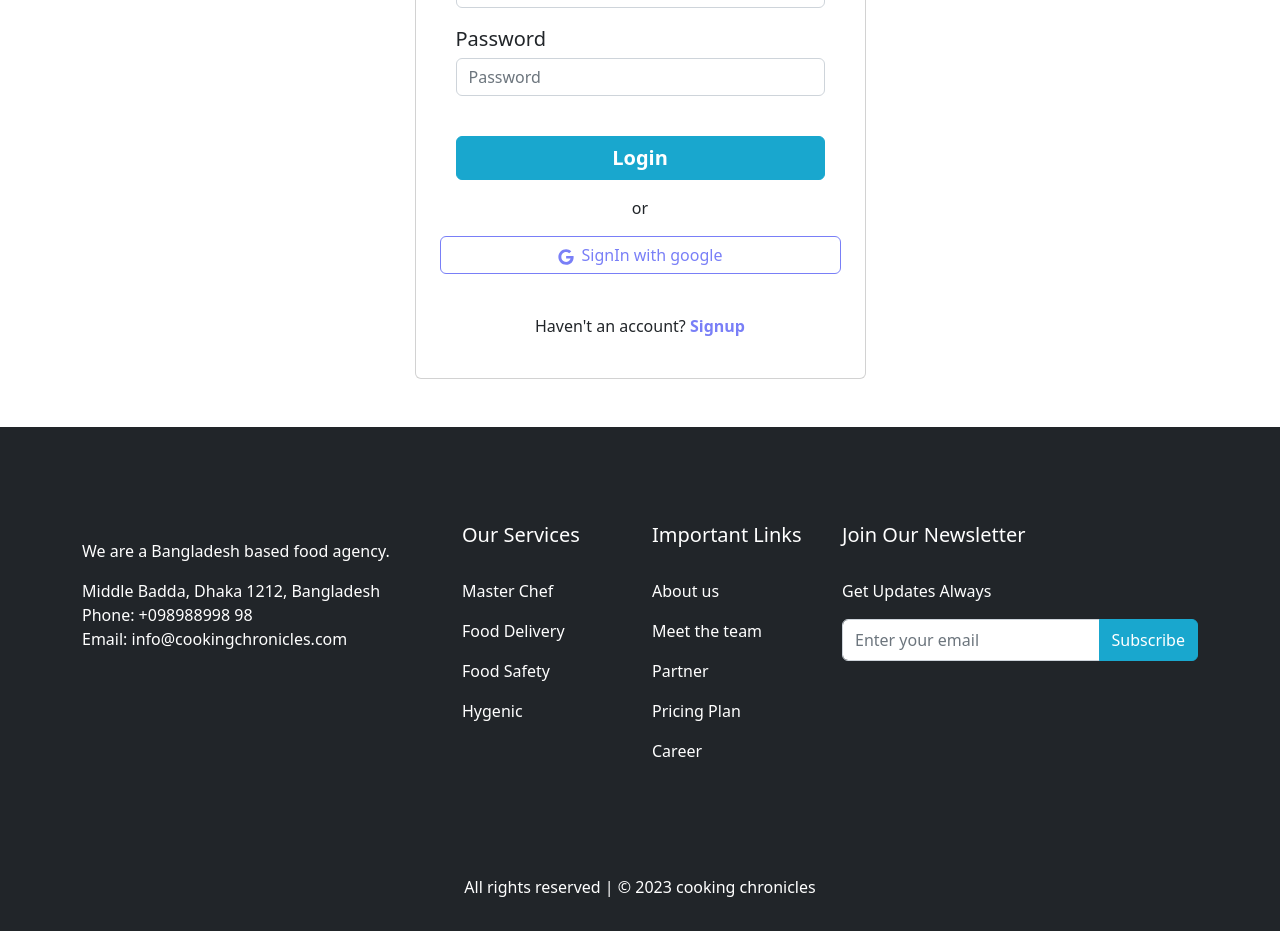
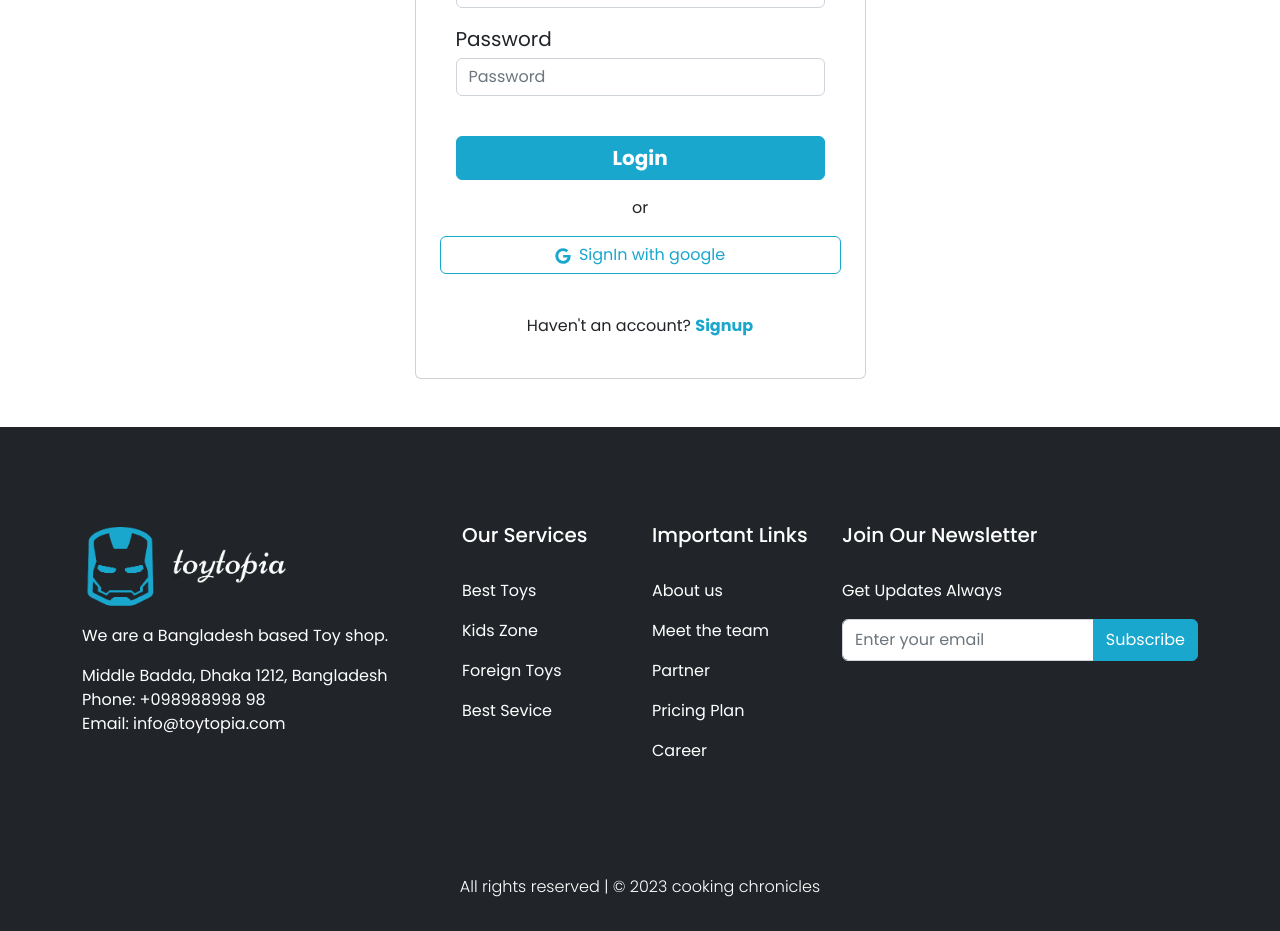
Before and after one commit to rakibulhasan-swe/toytopia-client, a React (Vite) app: page /login in a window 1280 px wide. Shown: the part 320-1251 px from the top of the page. Built offline with nearby package versions, Linux system fonts and the light colour scheme; no server answers.

Commit message:
all toys page added

```diff
--- a/index.html
+++ b/index.html
@@ -4,7 +4,17 @@
     <meta charset="UTF-8" />
     <link rel="icon" type="image/svg+xml" href="/vite.svg" />
     <meta name="viewport" content="width=device-width, initial-scale=1.0" />
-    <title>Vite + React</title>
+    <title>Toytopia</title>
+    <style>
+      @import url("https://fonts.googleapis.com/css2?family=Great+Vibes&family=Montserrat:wght@100;200;300;400;500;600;700;800&family=Open+Sans:wght@300;400;500;600;700;800&family=Poppins:wght@100;200;300;400;500;600;700;800&display=swap");
+
+      * {
+        margin: 0;
+        padding: 0;
+        box-sizing: border-box;
+        font-family: "Poppins", sans-serif;
+      }
+    </style>
   </head>
   <body>
     <div id="root"></div>
--- a/src/AuthProvider/AuthProvider.jsx
+++ b/src/AuthProvider/AuthProvider.jsx
@@ -4,6 +4,7 @@ import {
   getAuth,
   onAuthStateChanged,
   signInWithEmailAndPassword,
+  signInWithPopup,
   signOut,
   updateProfile,
 } from "firebase/auth";
@@ -37,16 +38,17 @@ const AuthProvider = ({ children }) => {
     return signInWithEmailAndPassword(auth, email, password);
   }
 
+  // google login
+  const googleLogin = (provider) => {
+    setLoader(true);
+    return signInWithPopup(auth, provider);
+  }
+
   // logout
   const logout = () => {
     setLoader(true);
     return signOut(auth);
   }
-
-
-
-
-
 
   // user observer
   useEffect(() => {
@@ -65,6 +67,7 @@ const AuthProvider = ({ children }) => {
     createUser,
     updateUser,
     userLogin,
+    googleLogin,
     logout,
   };
   return (
--- a/src/index.css
+++ b/src/index.css
@@ -21,13 +21,13 @@
   }
   .btn-outline-primary{
     background-color: #fff !important;
-    color: #797ff7 !important;
-    border: 1px solid #797ff7 !important;
+    color: #19A7CE !important;
+    border: 1px solid #19A7CE !important;
   }
   .btn-outline-primary:hover{
-    background-color: #797ff7 !important;
+    background-color: #19A7CE !important;
     color: #fff !important;
-    border: 1px solid #797ff7 !important;
+    border: 1px solid #19A7CE !important;
   }
   .active {
     color: #19A7CE !important;
@@ -37,8 +37,8 @@
     backdrop-filter: blur(10px);
   }
   .img-border{
-      border: 2px solid #797ff7;
+      border: 2px solid #19A7CE;
   }
   .d-text{
-    color: #797ff7 !important;
+    color: #19A7CE !important;
   }
--- /dev/null
+++ b/src/pages/AllToys/AllToys.jsx
@@ -0,0 +1,52 @@
+import React from "react";
+import { Button, Form, InputGroup, Table } from "react-bootstrap";
+
+const AllToys = () => {
+  return (
+    <div className="py-5 container">
+      <div className="w-50 mx-auto mb-5">
+        <InputGroup className="mb-3">
+          <Form.Control
+            placeholder="Toy name"
+            aria-label="Recipient's username"
+            aria-describedby="basic-addon2"
+          />
+          <Button variant="outline-primary" id="button-addon2">
+            Search
+          </Button>
+        </InputGroup>
+      </div>
+      <Table striped bordered hover>
+        <thead>
+          <tr>
+            <th>#</th>
+            <th>First Name</th>
+            <th>Last Name</th>
+            <th>Username</th>
+          </tr>
+        </thead>
+        <tbody>
+          <tr>
+            <td>1</td>
+            <td>Mark</td>
+            <td>Otto</td>
+            <td>@mdo</td>
+          </tr>
+          <tr>
+            <td>2</td>
+            <td>Jacob</td>
+            <td>Thornton</td>
+            <td>@fat</td>
+          </tr>
+          <tr>
+            <td>3</td>
+            <td colSpan={2}>Larry the Bird</td>
+            <td>@twitter</td>
+          </tr>
+        </tbody>
+      </Table>
+    </div>
+  );
+};
+
+export default AllToys;
--- a/src/pages/Login/Login.jsx
+++ b/src/pages/Login/Login.jsx
@@ -4,10 +4,22 @@ import { Button } from "react-bootstrap";
 import { FaGoogle } from "react-icons/fa";
 import { AuthContext } from "../../AuthProvider/AuthProvider";
 import { toast } from "react-hot-toast";
+import { GoogleAuthProvider } from "firebase/auth";
 
 const Login = () => {
   const [loginError, setLoginError] = useState("");
-  const { userLogin } = useContext(AuthContext);
+  const { userLogin, googleLogin } = useContext(AuthContext);
+
+  const provider = new GoogleAuthProvider();
+
+  // google login
+  const handleGoogleLogin = () => {
+    googleLogin(provider)
+    .then(res => {
+      const loggedUser = res?.user;
+    })
+    .catch(err => console.log(err?.message));
+  };
   // sign in user
   const handleLogin = (e) => {
     // preventing refreshing
@@ -21,13 +33,13 @@ const Login = () => {
 
     // login user
     userLogin(email, password)
-    .then((res) => {
-      // console.log(res.user);
-      toast.success("Login Successfull!!");
-    })
-    .catch(err => {
-      setLoginError("Please insert correct email and passowrd!");
-    })
+      .then((res) => {
+        // console.log(res.user);
+        toast.success("Login Successfull!!");
+      })
+      .catch((err) => {
+        setLoginError("Please insert correct email and passowrd!");
+      });
 
     // reseting form value
     e.target.reset();
@@ -76,7 +88,11 @@ const Login = () => {
               </form>
               <p className="text-center">or</p>
               <div className="pb-3">
-                <Button variant="" className="w-100 btn-outline-primary">
+                <Button
+                  variant=""
+                  className="w-100 btn-outline-primary"
+                  onClick={handleGoogleLogin}
+                >
                   <FaGoogle className="me-2" />
                   SignIn with google
                 </Button>
--- a/src/pages/shared/Footer.jsx
+++ b/src/pages/shared/Footer.jsx
@@ -1,5 +1,5 @@
 import React from "react";
-// import logo from "../../assets/logo.svg";
+import logo from "../../assets/logo.png";
 
 const Footer = () => {
   return (
@@ -9,21 +9,21 @@ const Footer = () => {
           <div className="row g-4">
             <div className="col-md-6 col-lg-4">
               <div className="pb-3">
-                {/* <img
+                <img
                   src={logo}
                   className="img-fluid"
-                  style={{ width: "15rem" }}
+                  style={{ width: "13rem" }}
                   alt=""
-                /> */}
+                />
               </div>
-              <p>We are a Bangladesh based food agency.</p>
+              <p>We are a Bangladesh based Toy shop.</p>
               <p>
                 <span className="d-block">
                   Middle Badda, Dhaka 1212, Bangladesh
                 </span>
                 <span className="d-block">Phone: +098988998 98</span>
                 <span className="d-block">
-                  Email: info@cookingchronicles.com
+                  Email: info@toytopia.com
                 </span>
               </p>
             </div>
@@ -31,22 +31,22 @@ const Footer = () => {
               <h5 className="pb-4">Our Services</h5>
               <p>
                 <a className="text-decoration-none text-white" href="">
-                  Master Chef
+                  Best Toys
                 </a>
               </p>
               <p>
                 <a className="text-decoration-none text-white" href="">
-                  Food Delivery
+                  Kids Zone
                 </a>
               </p>
               <p>
                 <a className="text-decoration-none text-white" href="">
-                  Food Safety
+                  Foreign Toys
                 </a>
               </p>
               <p>
                 <a className="text-decoration-none text-white" href="">
-                  Hygenic
+                  Best Sevice
                 </a>
               </p>
             </div>
--- a/src/pages/shared/NavigationBar.jsx
+++ b/src/pages/shared/NavigationBar.jsx
@@ -11,9 +11,9 @@ const NavigationBar = () => {
   // logout
   const handleLogout = () => {
     logout()
-    .then(() => {})
-    .catch(err => console.log(err));
-  }
+      .then(() => {})
+      .catch((err) => console.log(err));
+  };
   return (
     <>
       <Navbar
@@ -67,6 +67,30 @@ const NavigationBar = () => {
               >
                 Contact
               </NavLink>
+              {user && (
+                <>
+                  <NavLink
+                    className={({ isActive }) =>
+                      isActive
+                        ? "active nav-link fw-bold px-3"
+                        : "nav-link px-3"
+                    }
+                    to={"/myToys"}
+                  >
+                    My Toys
+                  </NavLink>
+                  <NavLink
+                    className={({ isActive }) =>
+                      isActive
+                        ? "active nav-link fw-bold px-3"
+                        : "nav-link px-3"
+                    }
+                    to={"/addToy"}
+                  >
+                    Add A Toy
+                  </NavLink>
+                </>
+              )}
             </Nav>
             <div className="d-flex align-items-center">
               {/* tooltip */}
--- a/src/routes/Routes.jsx
+++ b/src/routes/Routes.jsx
@@ -4,6 +4,7 @@ import ErrorPage from "../pages/ErrorPage/ErrorPage";
 import Home from "../pages/Home/Home";
 import Register from "../pages/Register/Register";
 import Login from "../pages/Login/Login";
+import AllToys from "../pages/AllToys/AllToys";
 
 
 const router = createBrowserRouter([
@@ -15,6 +16,10 @@ const router = createBrowserRouter([
             {
                 path: "/",
                 element: <Home />
+            },
+            {
+                path: "allToys",
+                element: <AllToys />
             },
             {
                 path: "/login",
```
Also changed, not shown: src/pages/Home/Gallery.jsx (added, +11 -0 lines).
